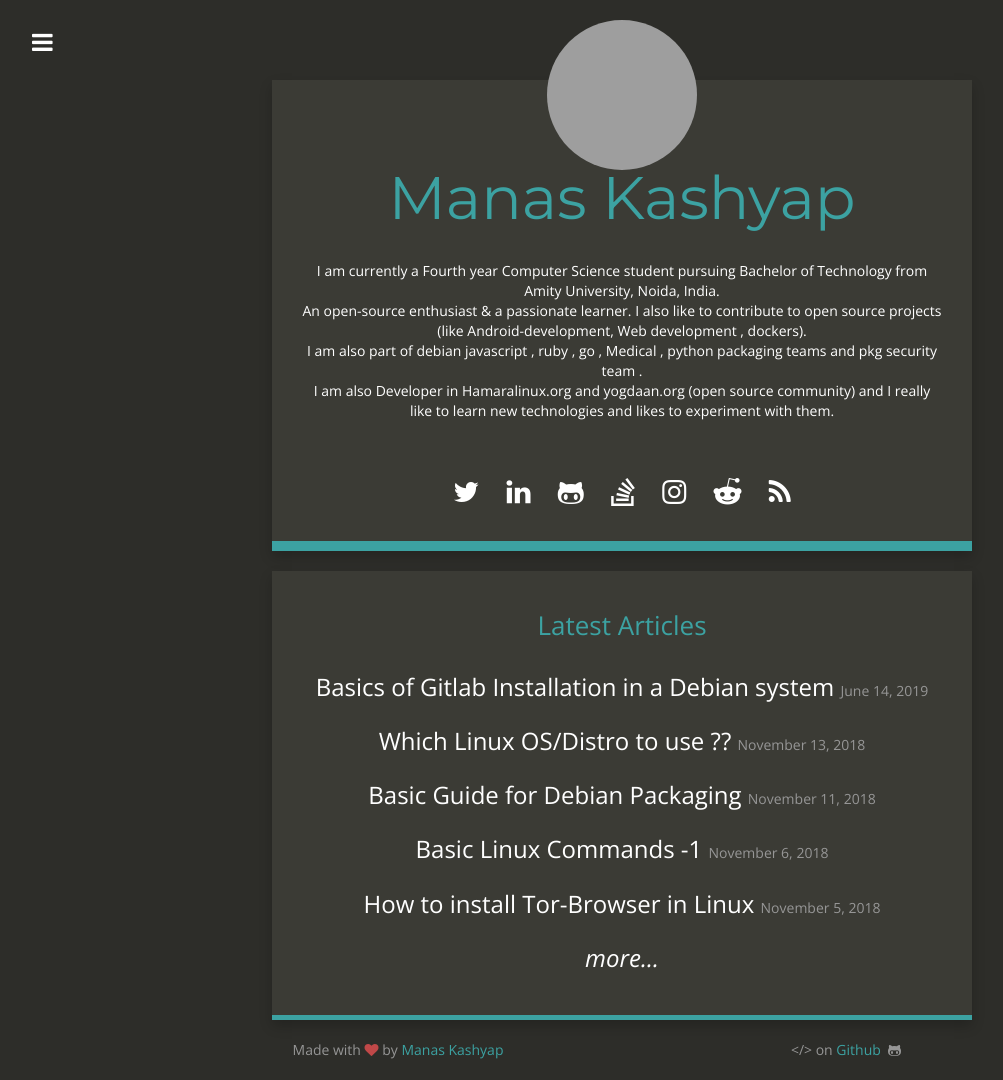
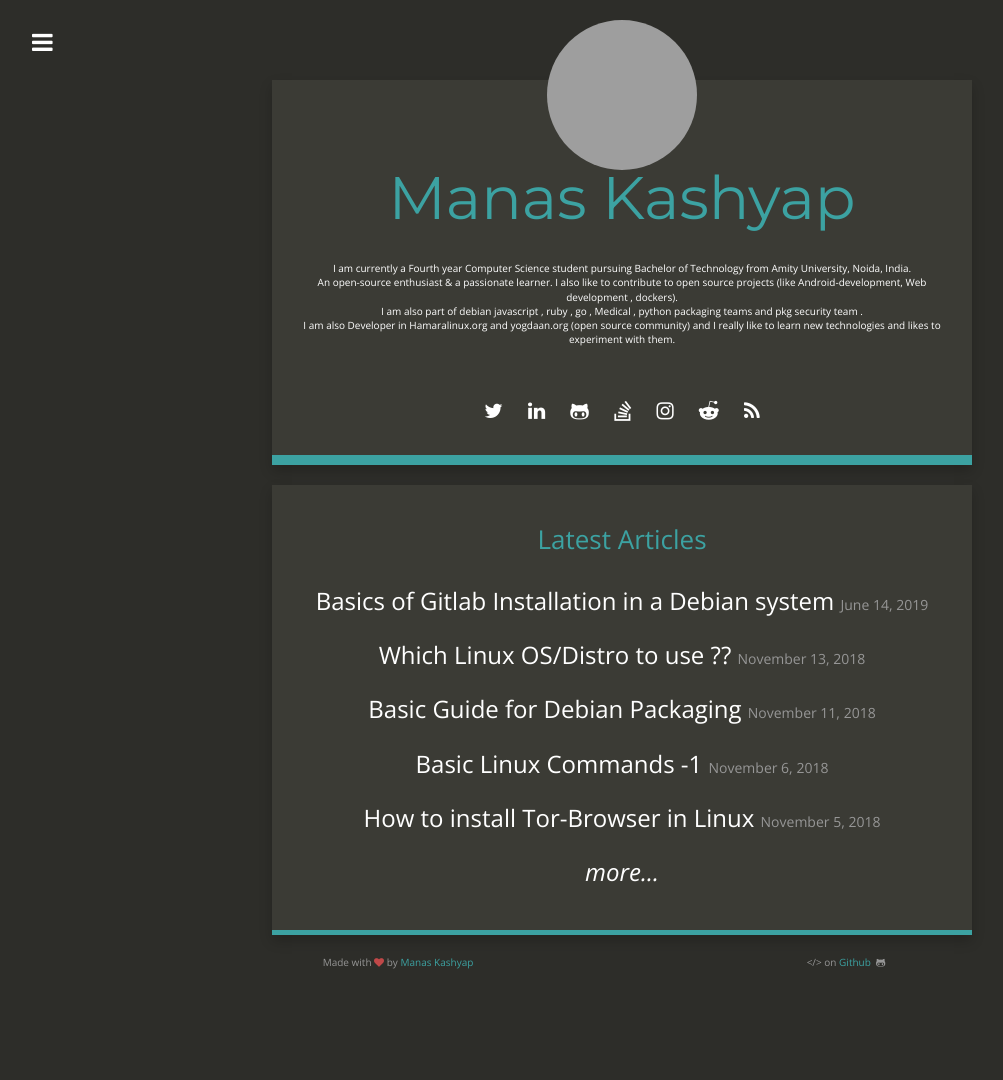
Before and after one commit to Manas-kashyap/Manas-kashyap.github.io, a Jekyll site: the page built from index.html, in a window 1280 px wide. Shown: the whole page, without its empty margins (18-1021 px from the left). Built offline with Jekyll 4.4.1, drawn with Linux system fonts in a browser that asks for light colours; nearby versions of some CDN libraries; after the commit the page ends 989 px from its top, so only the background shows below that; grey boxes are pictures that could not be loaded.

Commit message:
modifed font size

```diff
--- a/css/style.scss
+++ b/css/style.scss
@@ -48,7 +48,7 @@ body {
 	font-weight: 300;
 	background-color: $dark;
 	color: $white;
-	font-size: 14px;
+	font-size: 10px;
 	height: 100%;
 	width: 100%
 }
```
